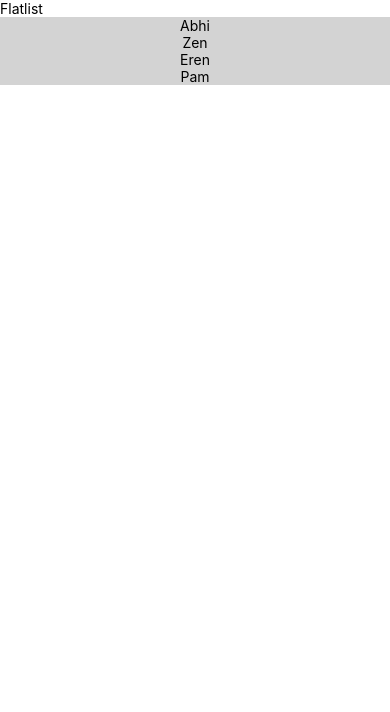
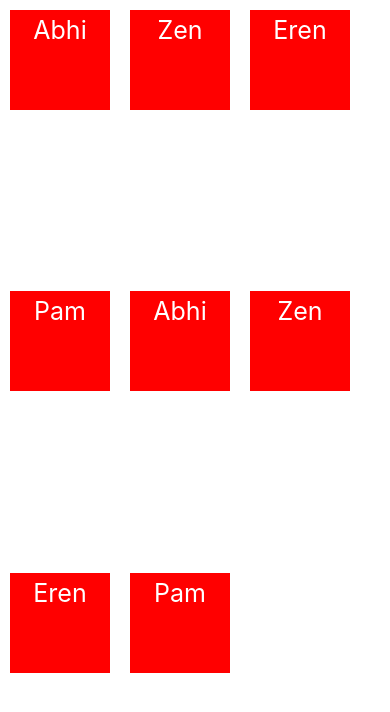
Before and after one commit to Abhishek-yadav-12/React-Native, a React Native app: screen / in a window 390 px wide. Shown: the top 712 px of the page. Built offline with nearby package versions, Linux system fonts and the light colour scheme.

Commit message:
dynamic-grid

```diff
--- a/App.tsx
+++ b/App.tsx
@@ -136,13 +136,79 @@
 
 // *******************************************************************************************
 
-// Flatlist
+// Flatlist & Map
 
-import React from 'react';
-import {FlatList, StyleSheet, Text, View} from 'react-native';
+// import React from 'react';
+// import {FlatList, StyleSheet, Text, View} from 'react-native';
+// import external from './style';
+
+// const App = () => {
+//   const users = [
+//     {
+//       id: 1,
+//       name: 'Abhi',
+//     },
+//     {
+//       id: 2,
+//       name: 'Zen',
+//     },
+//     {
+//       id: 3,
+//       name: 'Eren',
+//     },
+//     {
+//       id: 4,
+//       name: 'Pam',
+//     },
+//   ];
+
+//   return (
+//     <View>
+//       {/* <Text>Flatlist</Text>
+//       <FlatList
+//         data={users}
+//         renderItem={({item}) => <Text style={external.container}>{item.name}</Text>}
+//         keyExtractor={item => item.id.toString()}
+//       /> */}
+
+//       <Text>Map</Text>
+//       {users.map((user) => (
+//         <Text>{user.name}</Text>
+//       ))}
+//     </View>
+//   );
+// };
+
+// export default App;
+
+
+// *******************************************************************************************
+
+// Dynamic Grid using map function and styles
+
+import React from "react";
+import { Text, View } from "react-native";
+import external from "./style";
 
 const App = () => {
+
   const users = [
+        {
+          id: 1,
+          name: 'Abhi',
+        },
+        {
+          id: 2,
+          name: 'Zen',
+        },
+        {
+          id: 3,
+          name: 'Eren',
+        },
+        {
+          id: 4,
+          name: 'Pam',
+        },
         {
           id: 1,
           name: 'Abhi',
@@ -161,26 +227,16 @@ const App = () => {
         },
       ];
 
-  return (
-    <View>
-      <Text>Flatlist</Text>
-      <FlatList
-        data={users}
-        renderItem={({item}) => <Text style={styles.container}>{item.name}</Text>}
-        keyExtractor={item => item.id.toString()}
-      />
+
+  return(
+    <View style= {{flex: 1,
+    flexWrap: 'wrap',
+    flexDirection: 'row'}}>
+      {
+        users.map((user)=>(<Text style={external.grid}>{user.name}</Text>))
+      }
     </View>
-  );
-};
-
-const styles = StyleSheet.create({
-  container: {
-    flex: 1,
-    backgroundColor: 'lightgray',
-    alignItems: 'center',
-    justifyContent: 'center',
-    textAlign: 'center',
-  },
-})
+  )
+}
 
 export default App;
--- a/style.jsx
+++ b/style.jsx
@@ -5,7 +5,25 @@ const external = StyleSheet.create({
         fontSize: 20,
         color: 'white',
         backgroundColor: 'skyblue'
-    }
+    },
+    container: {
+        flex: 1,
+        backgroundColor: 'lightgray',
+        alignItems: 'center',
+        justifyContent: 'center',
+        textAlign: 'center',
+      },
+      grid: {
+        color: 'white',
+        backgroundColor: 'red',
+        margin: 10,
+        padding: 5,
+        textAlign: 'center',
+        textAlignVertical: 'center',
+        height: 100,
+        width: 100,
+        fontSize: 25,
+          }
 });
 
 export default external;
```
Also changed, not shown: notes.txt. Lines whose indentation alone changed are shown as unchanged.
